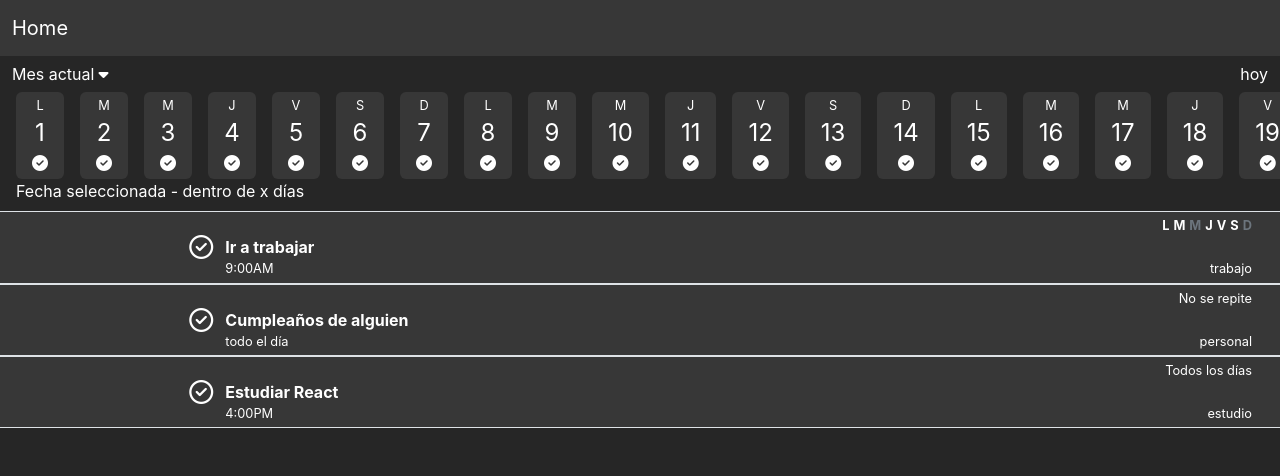
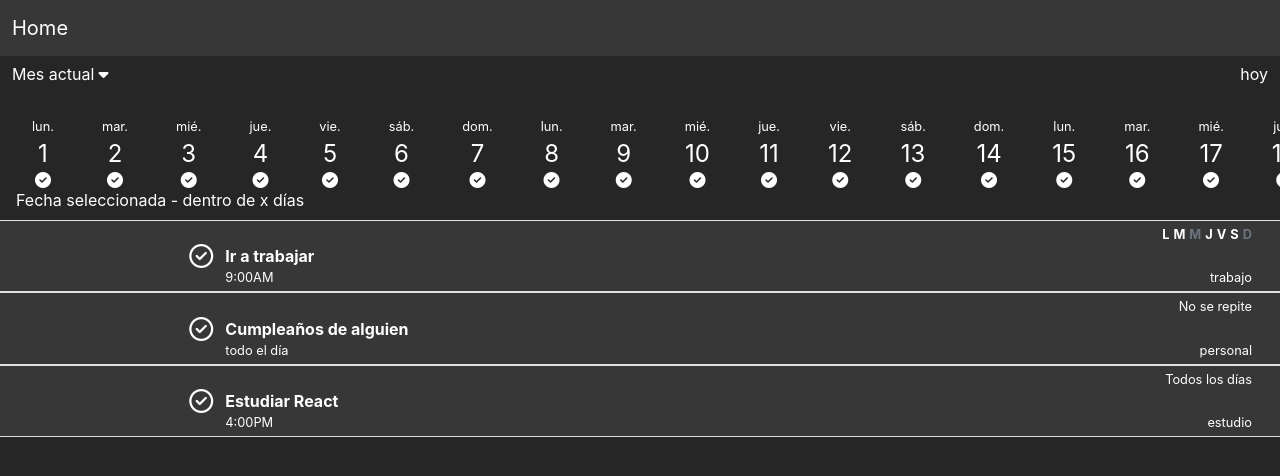
Before and after one commit to fede-vazquez/tasklist_react, a React (Create React App) app: page /tasklist in a window 1280 px wide. Shown: the top 476 px of the page. Built offline with nearby package versions, Linux system fonts and the light colour scheme.

Commit message:
Agrega animación cuando se preciona sobre un día en el componente de "DatesScrollBar".

```diff
--- a/src/App.css
+++ b/src/App.css
@@ -24,3 +24,19 @@ p {
 .bg-2 {
   background-color: #373737;
 }
+
+/* Task List */
+
+.date-list-container {
+  height: 6rem;
+}
+
+.date-list-item {
+  height: 70%;
+  transition-duration: 1s;
+}
+
+.active-date-item {
+  height: 100%;
+  background-color: #373737;
+}
--- a/src/components/task_list/DateInScrollBar.jsx
+++ b/src/components/task_list/DateInScrollBar.jsx
@@ -1,15 +1,32 @@
 import React from "react";
 
 function DateInScrollBar({ date }) {
-  const dateInitial = date.format("dddd")[0].toUpperCase();
+  const dateAbbreviation = date.format("ddd");
   const dateNumber = date.format("D");
+
+  function centerItemInMiddle(itemSelected) {
+    document.querySelectorAll(".date-list-item").forEach((item) => {
+      if (item.classList.contains("active-date-item")) {
+        item.classList.remove("active-date-item");
+      }
+    });
+
+    itemSelected.target.parentNode.parentNode.classList.add("active-date-item");
+  }
+
   return (
-    <div className="px-3 py-1 pointer text-center bg-2 rounded pe-auto mx-2">
-      <p className="fs-7">{dateInitial}</p>
-      <p className="fs-4">{dateNumber}</p>
-      {/* proximo icono que mostrará si un día
+    <div className="position-relative text-center h-100">
+      <div className="px-4 h-100 d-flex justify-content-center flex-column">
+        <p className="fs-7">{dateAbbreviation}</p>
+        <p className="fs-4">{dateNumber}</p>
+        {/* proximo icono que mostrará si un día
         tiene tareas para hacer */}
-      <i className="fa-solid fa-circle-check fs-6"></i>
+        <i className="fa-solid fa-circle-check fs-6 pb-1"></i>
+      </div>
+      <div
+        onClick={centerItemInMiddle}
+        className="position-absolute w-100 h-100 top-0"
+      ></div>
     </div>
   );
 }
--- a/src/components/task_list/DatesScrollBar.jsx
+++ b/src/components/task_list/DatesScrollBar.jsx
@@ -1,10 +1,9 @@
 import React from "react";
+import DateInScrollBar from "./DateInScrollBar";
 
 import dayjs from "dayjs";
 import "dayjs/locale/es";
 dayjs.locale("es");
-
-import DateInScrollBar from "./DateInScrollBar";
 
 function DatesScrollBar({ selectedMonth }) {
   // Saca el més actual
@@ -28,11 +27,14 @@ function DatesScrollBar({ selectedMonth }) {
   }
 
   return (
-    <div className="overflow-x-auto text-white px-2">
-      <ul className="d-flex">
+    <div className="text-white px-2 overflow-x-auto">
+      <ul className="date-list-container d-flex align-items-end">
         {dates.map((date, i) => {
           return (
-            <li key={date.format("dddd") + i}>
+            <li
+              className="date-list-item rounded-3"
+              key={date.format("dddd") + i}
+            >
               <DateInScrollBar date={date} />
             </li>
           );
```
